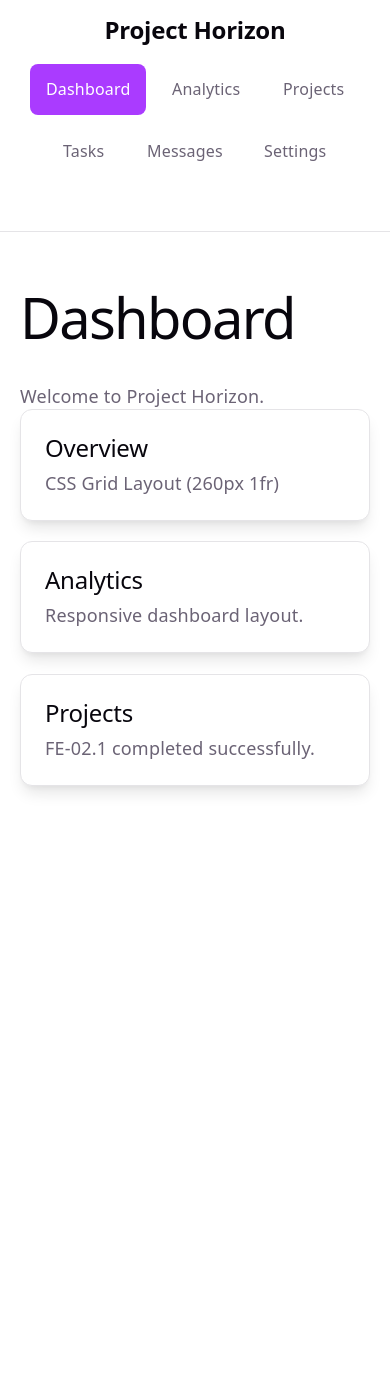
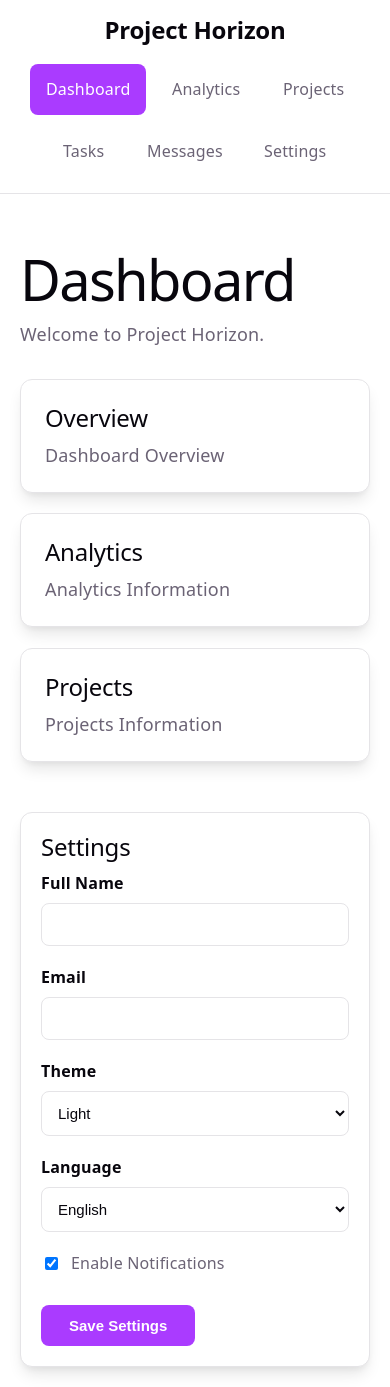
Before and after one commit to Inderjeetsingh1313/project-horizon, a React (Vite) app in the folder project-horizon/: page /settings in a window 390 px wide. Before the commit the page ends 844 px from the top, so only its background shows below. Built offline with nearby package versions, Linux system fonts and the light colour scheme.

Commit message:
Settings Grid Structure & Setup Dropdown Event Binding

```diff
--- a/project-horizon/src/App.css
+++ b/project-horizon/src/App.css
@@ -1,4 +1,4 @@
-/* Grid Layout */
+
 
 .app-layout {
   display: grid;
@@ -16,22 +16,36 @@
   overflow-y: auto;
   overflow-x: hidden;
 }
+.page-header {
+  margin-bottom: 32px;
+}
+
+.page-header h1 {
+  margin-bottom: 8px;
+}
+
+.page-header p {
+  color: var(--text);
+}
 
 .cards {
   display: grid;
   grid-template-columns: repeat(auto-fit, minmax(260px, 1fr));
   gap: 20px;
+  margin-bottom: 40px;
 }
 
 .card {
-  background: #fff;
+  background: #ffffff;
   border: 1px solid var(--border);
   border-radius: 12px;
   padding: 24px;
   box-shadow: var(--shadow);
 
-  /* Optimize animations */
-  transition: transform 0.2s ease, box-shadow 0.2s ease;
+  transition:
+    transform 0.2s ease,
+    box-shadow 0.2s ease;
+
   will-change: transform;
 }
 
@@ -39,7 +53,28 @@
   transform: translateY(-4px);
 }
 
+.card h2 {
+  margin-bottom: 10px;
+}
+
+.card p {
+  color: var(--text);
+}
+
+
+   /* Settings Section  */
+
+
+.settings-section {
+  margin-top: 50px;
+}
+
+/* =====================================
+   Responsive
+===================================== */
+
 @media (max-width: 768px) {
+
   .app-layout {
     grid-template-columns: 1fr;
   }
@@ -51,4 +86,8 @@
   .cards {
     grid-template-columns: 1fr;
   }
+
+  .settings-section {
+    margin-top: 30px;
+  }
 }
--- a/project-horizon/src/App.tsx
+++ b/project-horizon/src/App.tsx
@@ -1,5 +1,6 @@
 import "./App.css";
 import Sidebar from "./components/Sidebar";
+import Settings from "./components/Settings";
 
 function App() {
   return (
@@ -15,19 +16,21 @@ function App() {
         <section className="cards">
           <div className="card">
             <h2>Overview</h2>
-            <p>CSS Grid Layout (260px 1fr)</p>
+            <p>Dashboard Overview</p>
           </div>
 
           <div className="card">
             <h2>Analytics</h2>
-            <p>Responsive dashboard layout.</p>
+            <p>Analytics Information</p>
           </div>
 
           <div className="card">
             <h2>Projects</h2>
-            <p>FE-02.1 completed successfully.</p>
+            <p>Projects Information</p>
           </div>
         </section>
+
+       <Settings />
       </main>
     </div>
   );
--- /dev/null
+++ b/project-horizon/src/components/Settings.css
@@ -0,0 +1,156 @@
+
+.settings-section {
+  margin-top: 50px;
+}
+
+.settings-card {
+  width: 100%;
+  background: #ffffff;
+  border: 1px solid var(--border);
+  border-radius: 12px;
+  padding: 30px;
+  box-shadow: var(--shadow);
+}
+
+.settings-card h2 {
+  margin-bottom: 10px;
+}
+
+.settings-card p {
+  color: var(--text);
+  margin-bottom: 25px;
+}
+
+
+.settings-grid {
+  display: grid;
+  grid-template-columns: repeat(2, 1fr);
+  gap: 20px;
+}
+
+.form-group {
+  display: flex;
+  flex-direction: column;
+}
+
+.form-group label {
+  margin-bottom: 8px;
+  font-weight: 600;
+  color: var(--text-h);
+}
+
+.form-group input,
+.form-group select {
+  padding: 12px;
+  font-size: 15px;
+  border: 1px solid var(--border);
+  border-radius: 8px;
+  outline: none;
+  background: #fff;
+  color: var(--text-h);
+
+  transition:
+    border-color 0.3s ease-in-out,
+    box-shadow 0.3s ease-in-out,
+    transform 0.2s ease-in-out;
+}
+
+.form-group input:focus,
+.form-group select:focus {
+  border-color: var(--accent);
+  box-shadow: 0 0 0 3px var(--accent-bg);
+}
+
+.form-group input:hover,
+.form-group select:hover {
+  transform: translateY(-1px);
+}
+
+.error-message {
+  margin-top: 6px;
+  font-size: 13px;
+  color: #dc2626;
+  font-weight: 500;
+}
+
+.form-group input.error,
+.form-group select.error {
+  border-color: #dc2626;
+}
+
+.checkbox-group {
+  grid-column: span 2;
+  display: flex;
+  align-items: center;
+}
+
+.checkbox-group label {
+  display: flex;
+  align-items: center;
+  gap: 10px;
+  cursor: pointer;
+}
+
+.toggle {
+  width: 18px;
+  height: 18px;
+  cursor: pointer;
+  accent-color: var(--accent);
+
+  transition:
+    transform 0.3s ease-in-out,
+    opacity 0.3s ease-in-out;
+}
+
+.toggle:hover {
+  transform: scale(1.1);
+}
+
+.toggle:checked {
+  transform: scale(1.15);
+}
+
+.save-btn {
+  margin-top: 30px;
+  padding: 12px 28px;
+  background: var(--accent);
+  color: #ffffff;
+  border: none;
+  border-radius: 8px;
+  cursor: pointer;
+  font-size: 15px;
+  font-weight: 600;
+
+  transition:
+    background-color 0.3s ease-in-out,
+    transform 0.2s ease-in-out,
+    opacity 0.3s ease-in-out;
+}
+
+.save-btn:hover:not(:disabled) {
+  transform: translateY(-2px);
+}
+
+.save-btn:active:not(:disabled) {
+  transform: scale(0.98);
+}
+
+.save-btn:disabled {
+  background: #bdbdbd;
+  cursor: not-allowed;
+  opacity: 0.6;
+}
+
+@media (max-width: 768px) {
+  .settings-grid {
+    grid-template-columns: 1fr;
+  }
+
+  .checkbox-group {
+    grid-column: span 1;
+  }
+
+  .settings-card {
+    padding: 20px;
+  }
+}
--- /dev/null
+++ b/project-horizon/src/components/Settings.tsx
@@ -0,0 +1,169 @@
+import { useState } from "react";
+import "./Settings.css";
+
+function Settings() {
+  const [settings, setSettings] = useState({
+    fullName: "",
+    email: "",
+    theme: "Light",
+    language: "English",
+    notifications: true,
+  });
+
+
+  const handleChange = (
+    e: React.ChangeEvent<HTMLInputElement | HTMLSelectElement>
+  ) => {
+    const { name, value, type } = e.target;
+
+    setSettings((prev) => ({
+      ...prev,
+      [name]:
+        type === "checkbox"
+          ? (e.target as HTMLInputElement).checked
+          : value,
+    }));
+  };
+  const handleThemeChange = (
+  e: React.ChangeEvent<HTMLSelectElement>
+) => {
+
+  const selectedTheme = e.target.value;
+
+  setSettings((prev) => ({
+    ...prev,
+    theme: selectedTheme,
+  }));
+
+  switch (selectedTheme) {
+
+    case "Light":
+      console.log("Light Theme Selected");
+      break;
+
+    case "Dark":
+      console.log("Dark Theme Selected");
+      break;
+
+    case "System":
+      console.log("System Theme Selected");
+      break;
+
+    default:
+      console.log("No Theme Selected");
+  }
+};
+const handleLanguageChange = (
+  e: React.ChangeEvent<HTMLSelectElement>
+) => {
+
+  const language = e.target.value;
+
+  setSettings((prev) => ({
+    ...prev,
+    language,
+  }));
+
+  console.log("Language:", language);
+};
+
+  const handleSubmit = (e: React.FormEvent) => {
+    e.preventDefault();
+
+    console.log(settings);
+
+    alert("Settings Saved!");
+  };
+
+  return (
+    <section className="settings-section">
+      <div className="settings-card">
+
+        <h2>Settings</h2>
+
+        <form onSubmit={handleSubmit}>
+
+          <div className="settings-grid">
+
+            <div className="form-group">
+              <label>Full Name</label>
+
+              <input
+                type="text"
+                name="fullName"
+                value={settings.fullName}
+                onChange={handleChange}
+              />
+            </div>
+
+            <div className="form-group">
+              <label>Email</label>
+
+              <input
+                type="email"
+                name="email"
+                value={settings.email}
+                onChange={handleChange}
+              />
+            </div>
+
+            <div className="form-group">
+  <label htmlFor="theme">Theme</label>
+
+  <select
+    id="theme"
+    name="theme"
+    value={settings.theme}
+    onChange={handleThemeChange}
+  >
+    <option value="">Select Theme</option>
+    <option value="Light">Light</option>
+    <option value="Dark">Dark</option>
+    <option value="System">System</option>
+  </select>
+</div>
+<div className="form-group">
+  <label htmlFor="language">Language</label>
+
+  <select
+    id="language"
+    name="language"
+    value={settings.language}
+    onChange={handleLanguageChange}
+  >
+    <option value="English">English</option>
+    <option value="Hindi">Hindi</option>
+    <option value="French">French</option>
+  </select>
+</div>
+            <div className="checkbox-group">
+
+              <label>
+
+                <input
+                  type="checkbox"
+                  name="notifications"
+                  checked={settings.notifications}
+                  onChange={handleChange}
+                />
+
+                Enable Notifications
+
+              </label>
+
+            </div>
+
+          </div>
+
+          <button type="submit" className="save-btn">
+            Save Settings
+          </button>
+
+        </form>
+
+      </div>
+    </section>
+  );
+}
+
+export default Settings;
```
